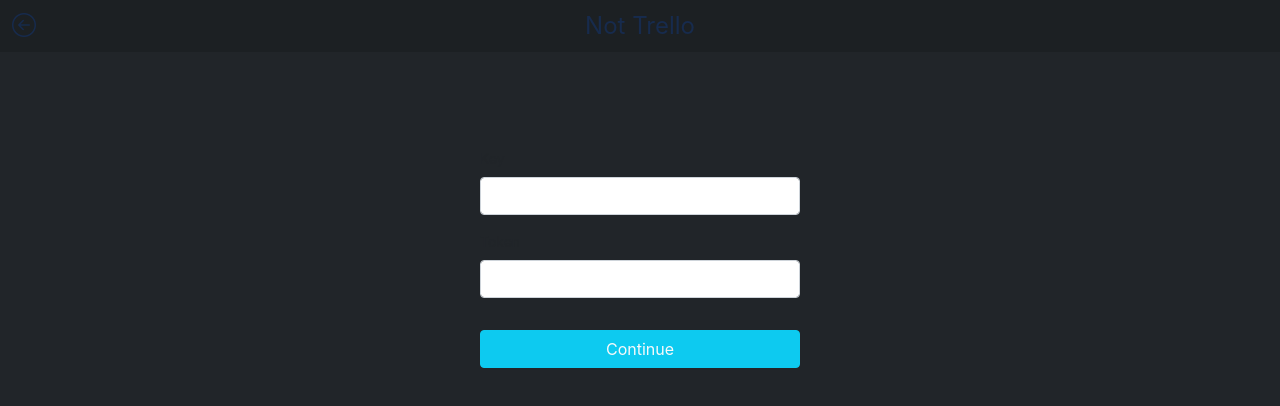
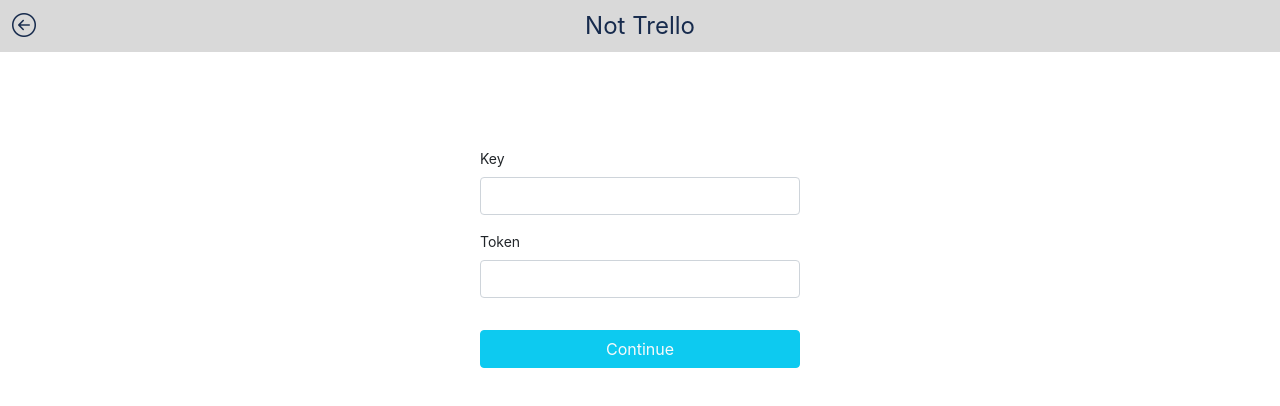
Before and after one commit to valentinamackovic/NotTrello, a React (Create React App) app: page /login in a window 1280 px wide. Shown: the top 406 px of the page. Built offline with nearby package versions, Linux system fonts and the light colour scheme.

Commit message:
Set initial root color to white

```diff
--- a/src/index.css
+++ b/src/index.css
@@ -56,7 +56,7 @@
 }
 
 :root {
-  --root-color: #212529;
+  --root-color: white;
   --root-image: url("");
   --text-color: #172b4d;
 }
```
